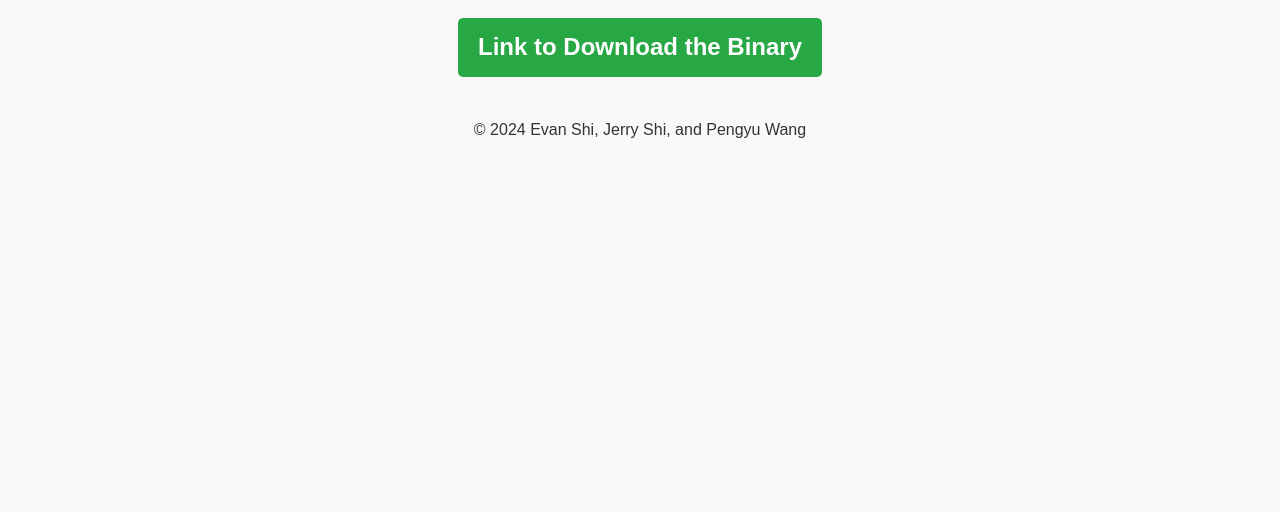
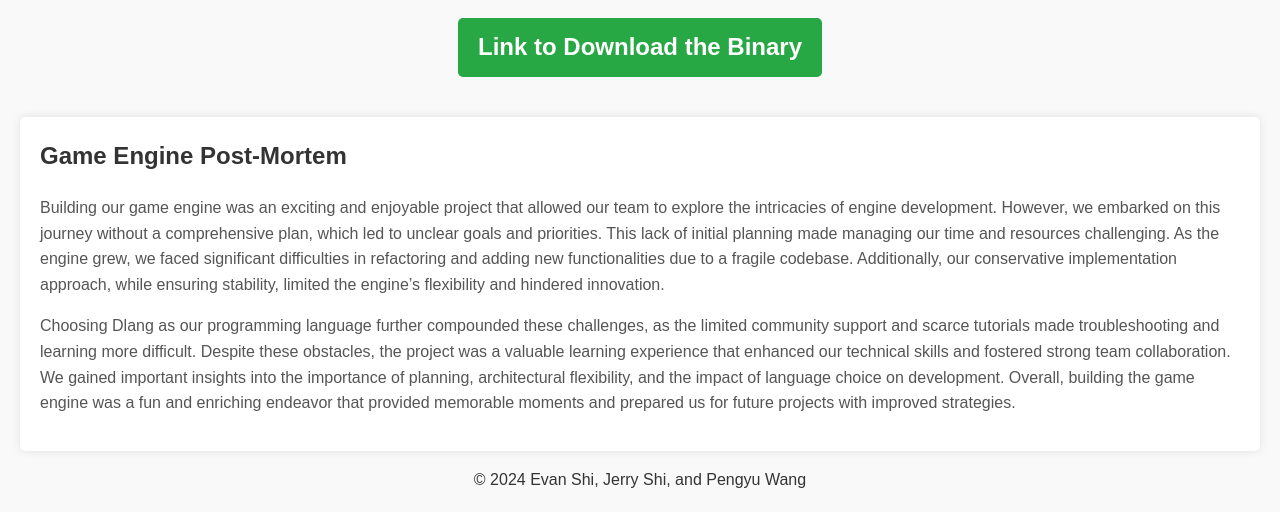
Before and after one commit to cswpy/toir-engine, a plain HTML site: page index.html in a window 1280 px wide. Shown: the part 1464-1976 px from the top of the page. Before the commit the page ends 1626 px from the top, so only its background shows below. Drawn offline with Linux system fonts and the light colour scheme.

Commit message:
Added post-mortem

```diff
--- a/index.html
+++ b/index.html
@@ -58,6 +58,20 @@
     .download-link a:hover {
       background-color: #218838;
     }
+    .post-mortem {
+            background: #fff;
+            padding: 20px;
+            border-radius: 5px;
+            box-shadow: 0 0 10px rgba(0, 0, 0, 0.1);
+        }
+        .post-mortem h2 {
+            margin-top: 0;
+            color: #333;
+        }
+        .post-mortem p {
+            margin-bottom: 15px;
+            color: #555;
+        }
     @media (max-width: 600px) {
       body {
         margin: 10px;
@@ -104,6 +118,16 @@
     <h2><a href="bin/fate-gambit">Link to Download the Binary</a></h2>
   </section>
 
+  <div class="post-mortem">
+    <h2>Game Engine Post-Mortem</h2>
+    <p>
+        Building our game engine was an exciting and enjoyable project that allowed our team to explore the intricacies of engine development. However, we embarked on this journey without a comprehensive plan, which led to unclear goals and priorities. This lack of initial planning made managing our time and resources challenging. As the engine grew, we faced significant difficulties in refactoring and adding new functionalities due to a fragile codebase. Additionally, our conservative implementation approach, while ensuring stability, limited the engine’s flexibility and hindered innovation.
+    </p>
+    <p>
+        Choosing Dlang as our programming language further compounded these challenges, as the limited community support and scarce tutorials made troubleshooting and learning more difficult. Despite these obstacles, the project was a valuable learning experience that enhanced our technical skills and fostered strong team collaboration. We gained important insights into the importance of planning, architectural flexibility, and the impact of language choice on development. Overall, building the game engine was a fun and enriching endeavor that provided memorable moments and prepared us for future projects with improved strategies.
+    </p>
+</div>
+
   <footer>
     <p>&copy; 2024 Evan Shi, Jerry Shi, and Pengyu Wang</p>
   </footer>
```
